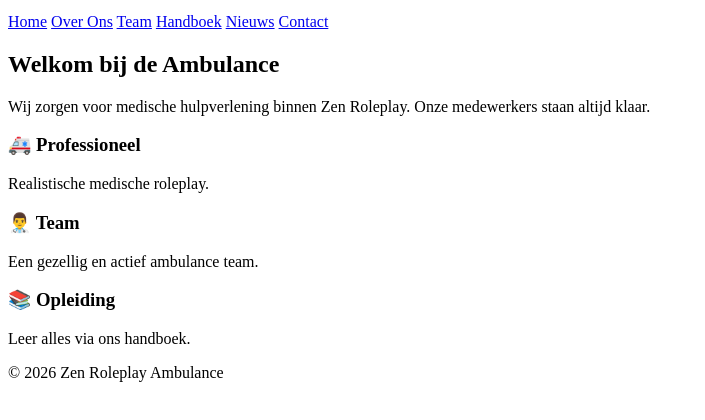
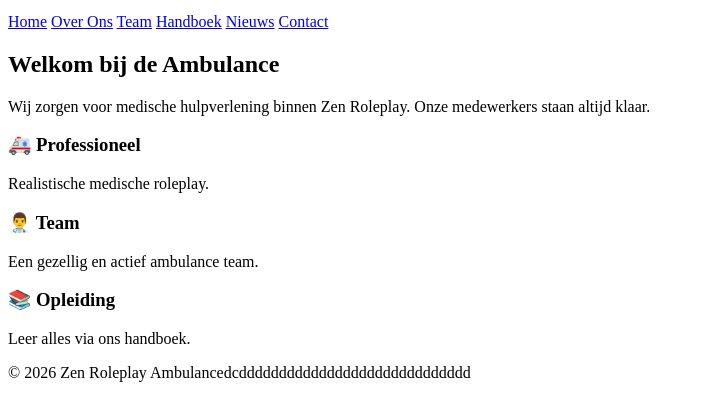
Before and after one commit to NightKnight128/zen-ambulance-website, a plain HTML site: page index.html in a window 1280 px wide. Shown: the part 102-522 px from the top of the page, without its empty margins (0-705 px from the left). Drawn offline with Linux system fonts and the light colour scheme; a script that the page names is missing.

Commit message:
Update index.html

```diff
--- a/index.html
+++ b/index.html
@@ -55,7 +55,7 @@
 
 
 <footer>
-© 2026 Zen Roleplay Ambulance
+© 2026 Zen Roleplay Ambulancedcddddddddddddddddddddddddddddd
 </footer>
 
 
```
